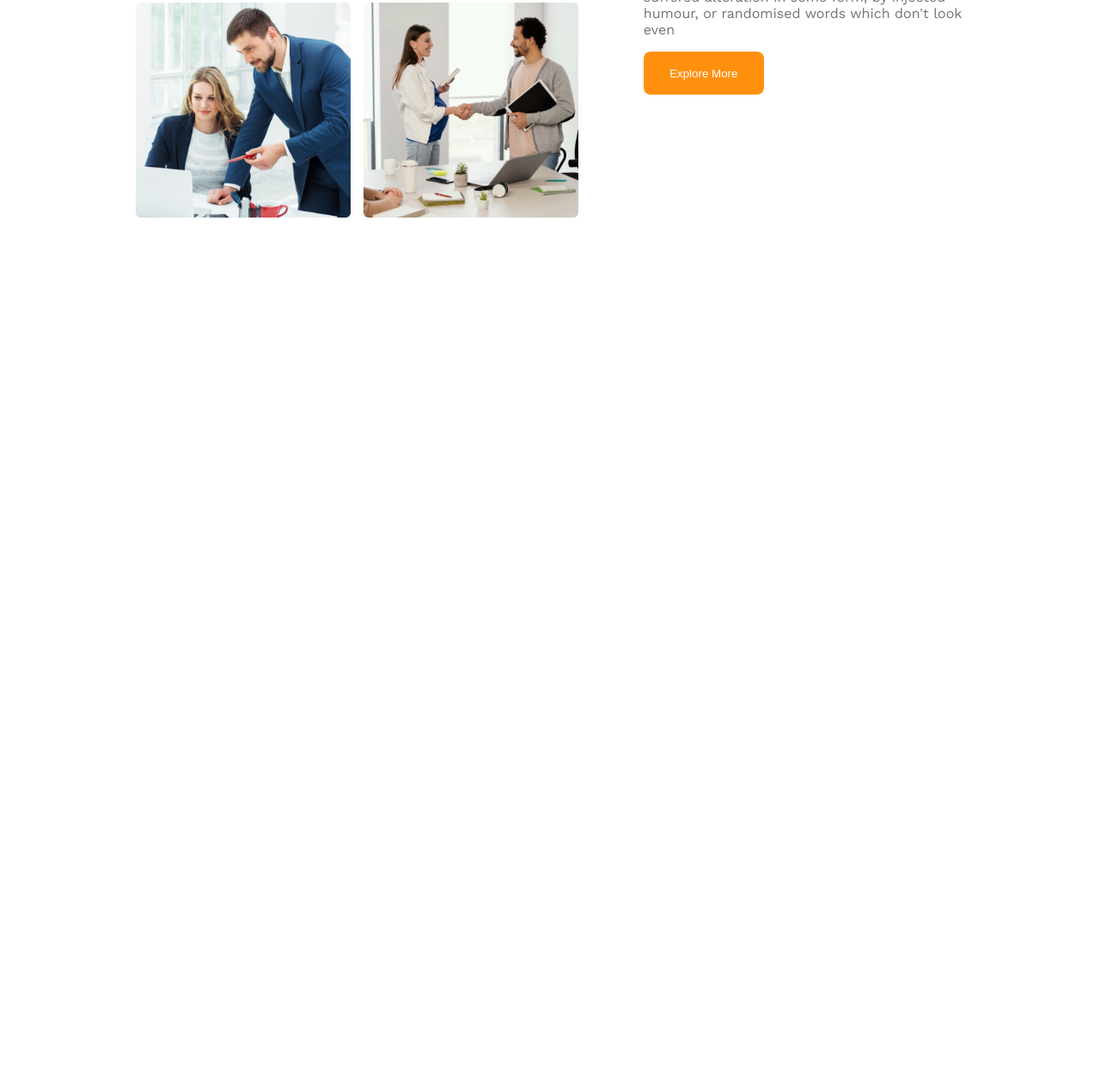
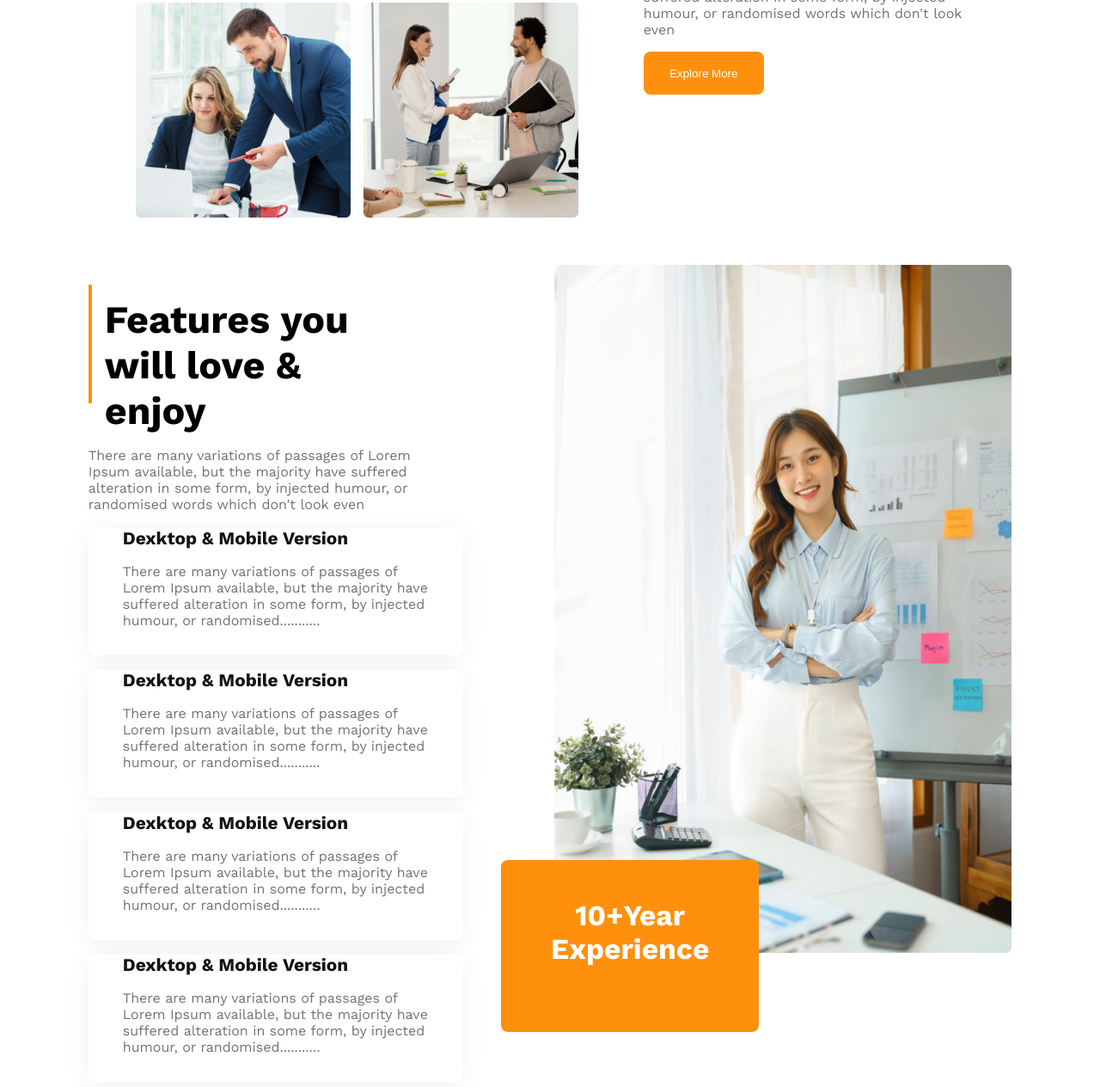
Before and after one commit to zalish-shawon/g3-arch-website, a plain HTML site: page index.html in a window 1280 px wide. Shown: the part 1326-2590 px from the top of the page at 86% size. Before the commit the page ends 1642 px from the top, so only its background shows below. Drawn offline with nearby package versions, Linux system fonts and the light colour scheme.

Commit message:
Features you will love & enjoy

```diff
--- a/index.html
+++ b/index.html
@@ -7,6 +7,7 @@
     <title>G3 architecture website</title>
 </head>
 <body>
+    <!-- navbar section  -->
     <header>
         <div class="main-container">
             <div class="nav-container">
@@ -27,10 +28,10 @@
                     <img class="banner-img" src="images/banner.png" alt="">
             </div>
         </div>
-        <!-- navbar section  -->
     </header>
     <main>
         <section>
+            <!-- Quick list of Our Features -->
             <div class="quick-container">
                 <div class="quick-img">
                     <img src="images/team1.png" alt="">
@@ -45,6 +46,48 @@
                 </div>
             </div>
         </section>
+
+        <section>
+            <!-- Features you will love & enjoy -->
+            <div class="features-container">
+                <div class="features-contents">
+                    <div class="border">
+                        <div class="vertical">
+                            <!-- ...... -->
+                        </div>
+                        <h1>Features you will love & enjoy</h1>
+                    </div>
+
+                    <p>There are many variations of passages of Lorem Ipsum available, but the majority have suffered alteration in some form, by injected humour, or randomised words which don't look even</p>
+                    <div class="features-card">
+                        <h2>Dexktop & Mobile Version</h2>
+                        <p>There are many variations of passages of Lorem Ipsum available, but the majority have suffered alteration in some form, by injected humour, or randomised...........</p>
+                    </div>
+                    <div class="features-card">
+                        <h2>Dexktop & Mobile Version</h2>
+                        <p>There are many variations of passages of Lorem Ipsum available, but the majority have suffered alteration in some form, by injected humour, or randomised...........</p>
+                    </div>
+                    <div class="features-card">
+                        <h2>Dexktop & Mobile Version</h2>
+                        <p>There are many variations of passages of Lorem Ipsum available, but the majority have suffered alteration in some form, by injected humour, or randomised...........</p>
+                    </div>
+                    <div class="features-card">
+                        <h2>Dexktop & Mobile Version</h2>
+                        <p>There are many variations of passages of Lorem Ipsum available, but the majority have suffered alteration in some form, by injected humour, or randomised...........</p>
+                    </div>
+                </div>
+                <div class="features-img">
+                    <img src="images/architect.png" alt="">
+                    <div class="square">
+                        <h1>10+Year
+                            Experience</h1>
+                    </div>
+                </div>
+            </div>
+        </section>
+        <section>
+
+        </section>
     </main>
     <footer>
 
--- a/styles/g3web.css
+++ b/styles/g3web.css
@@ -4,34 +4,41 @@
  body {
      font-family: 'Work Sans', sans-serif;
  }
+
  .main-container {
      background-color: rgba(255, 144, 14, 0.10);
 
  }
+
  .nav-container {
      display: flex;
      align-items: center;
      justify-content: space-between;
  }
+
  .nav-container h1 {
      padding-left: 120px;
  }
+
  .nav-items {
      display: flex;
      align-items: center;
      gap: 35px;
      padding-right: 120px;
  }
- nav > li {
+
+ nav>li {
      list-style: none;
      font-size: 1.1rem;
      font-weight: 500;
  }
+
  .banner {
      text-align: center;
      width: 85%;
      margin: 65px auto 0 auto;
  }
+
  .description {
      width: 76%;
      margin-left: auto;
@@ -39,6 +46,7 @@
      color: #727272;
      font-weight: 400;
  }
+
  .banner-title {
      font-size: 3rem;
      font-weight: 700;
@@ -46,6 +54,7 @@
      width: 60%;
      margin: 0 auto;
  }
+
  .banner-img {
      width: 100%;
      margin: 50px 0 45px 0;
@@ -60,37 +69,107 @@
      border: none;
 
  }
+
  main {
      width: 85%;
      margin: 0 auto;
  }
+
  .quick-container {
      display: flex;
      padding: 55px;
      gap: 76px;
      align-items: center;
  }
+
  .quick-img {
      display: grid;
      grid-template-columns: repeat(2, 1fr);
      row-gap: 15px;
      column-gap: 15px;
  }
+
  .quick-img img {
      width: 250px;
      height: 250px;
  }
+
  .quick-contents p {
      color: #727272;
      font-weight: 400;
  }
 
+ .features-contents h1 {
+     font-size: 2.8rem;
+     font-weight: 700;
+     width: 60%;
+     margin-bottom: 0;
+ }
 
+ .border {
+     display: flex;
+     gap: 15px
+ }
 
+ .vertical {
+     margin-top: 23px;
+     border: 2px solid #FF900E;
+     height: 134px;
+ }
 
+ .features-contents p {
+     font-weight: 400;
+     color: #727272;
+     width: 75%;
+ }
 
+ .features-card p {
+     font-weight: 400;
+     color: #727272;
+     width: 93%;
+ }
 
+ .features-card {
+     border-radius: 8px;
+     background: #FFF;
+     box-shadow: 0px 4px 30px 0px rgba(0, 0, 0, 0.06);
+     width: 73%;
+     padding-left: 40px;
+     padding-bottom: 15px;
+     margin-top: 15px;
+ }
 
+ .features-card h2 {
+     font-size: 1.3rem;
+     font-weight: 600;
+     color: #131313;
+ }
+
+ .square {
+     width: 300px;
+     height: 200px;
+     color: #FFF;
+     border-radius: 8px;
+     background: #FF900E;
+     position: relative;
+     bottom: 140px;
+     right: 62px;
+
+ }
+
+ .square h1 {
+     text-align: center;
+     padding: 45px;
+     font-size: 2.1rem;
+     font-weight: 700;
+ }
+.features-container {
+    display: flex;
+}
+.features-img img {
+    width: 532px;
+    height: 800px;
+}
 
 
 
@@ -99,13 +178,50 @@ main {
 
  /* responsive for small devices */
  @media screen and (max-width:576px) {
-    .nav-container, .nav-items {
+
+     .nav-container,
+     .nav-items {
          flex-direction: column;
      }
+
+     .quick-container {
+         flex-direction: column-reverse;
+     }
+
      .nav-container h1 {
          padding-left: 12px;
      }
-    .nav-items{
+
+     .quick-img {
+         grid-template-columns: 1fr;
+     }
+
+     .nav-items {
          padding-right: 0;
      }
+     .features-container {
+        flex-direction: column;
      }
+     .features-card {
+        width: 100%;
+    }
+    .features-contents p {
+        width: 100%;
+    }
+
+ }
+
+ @media screen and (min-width:576px) and (max-width: 996px) {
+     .quick-container {
+         flex-direction: column;
+     }
+     .features-container {
+        flex-direction: column;
+     }
+     .features-card {
+        width: 100%;
+    }
+    .features-contents p {
+        width: 100%;
+    }
+ }
```
Lines whose indentation alone changed are shown as unchanged.
